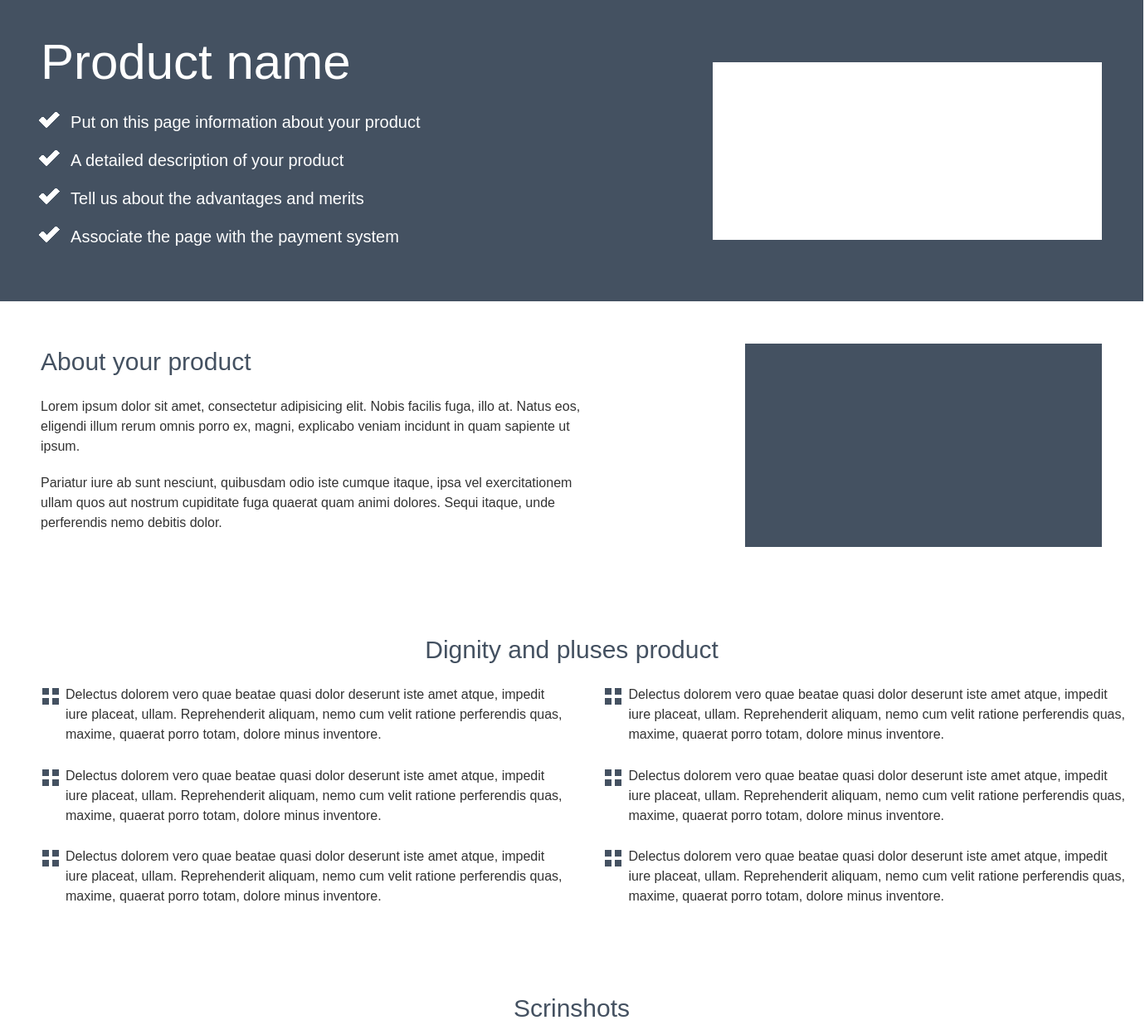
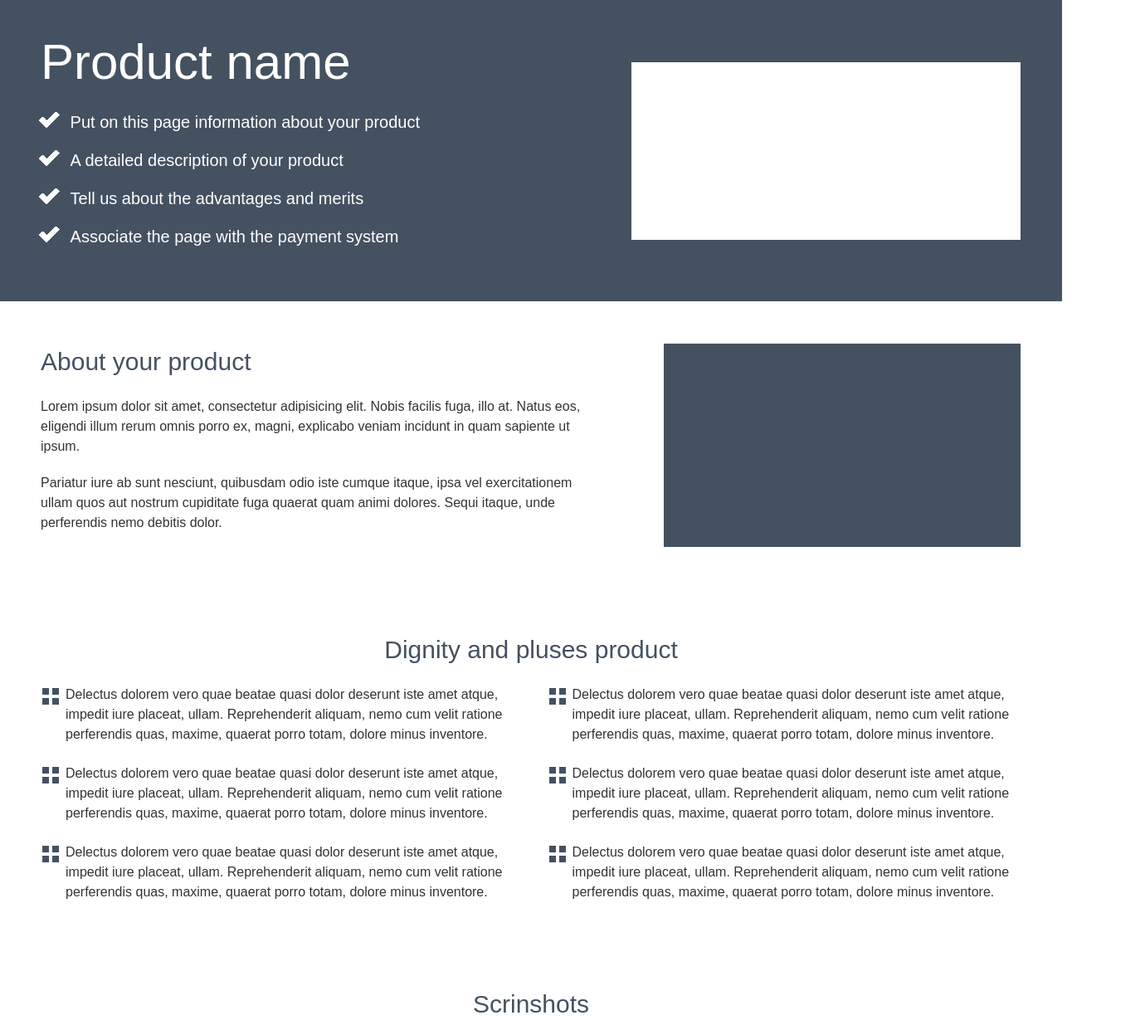
Before and after one commit to latiyMW/homework, a plain HTML site: page index.html in a window 1280 px wide. Shown: the top 1241 px of the page at 83% size, 1380 px wide, since content can reach past the window. Drawn offline with Linux system fonts and the light colour scheme.

Commit message:
added changes from comments 2

```diff
--- a/css/style.css
+++ b/css/style.css
@@ -9,6 +9,7 @@ body {
 .main-header {
 	width: 100%;
 	padding: 40px 49px;
+	box-sizing: border-box;
 	display: flex;
     justify-content: space-between;
     align-items: center;
@@ -22,7 +23,9 @@ body {
 	font-size: 60px;
 }
 .main-header-list {
+	margin-top: 20px;
 	padding-left: 30px;
+	box-sizing: border-box;
 	font-size: 20px;
 	line-height: 1.8;
 	list-style-image: url(../img/main-header-checkicon.png);
@@ -30,6 +33,9 @@ body {
 .main-header-list li {
 	margin: 10px 0 0 0;
 	padding-left: 1%;
+}
+.main-header-list li:first-child {
+	margin: 0;
 }
 .heading-all-main {
 	display: flex;
@@ -44,6 +50,7 @@ body {
 .about-product {
 	width: 100%;
 	padding: 50px 49px;
+	box-sizing: border-box;
 	display: flex;
     justify-content: space-between;
 }
@@ -59,6 +66,7 @@ body {
 .dignity {
 	width: 100%;
 	padding: 50px 49px;
+	box-sizing: border-box;
 }
 .dignity-title {
 	text-align: center;
@@ -67,6 +75,7 @@ body {
 	width: 100%;
 	margin: 20px 0 0 0;
 	padding-left: 30px;
+	box-sizing: border-box;
     display: flex;
     flex-wrap: wrap;
     justify-content: space-between;
@@ -97,6 +106,7 @@ body {
 .screenshots {
 	width: 100%;
 	padding: 50px 49px;
+	box-sizing: border-box;
 }
 .screenshots-title {
 	margin-bottom: 1%;
@@ -135,6 +145,7 @@ body {
 	padding: 50px;
 	padding-bottom: 30px;
 	width: 100%;
+	box-sizing: border-box;
 	display: flex;
 	flex-wrap: wrap;
 	justify-content: space-between;
@@ -185,6 +196,7 @@ body {
 .buy-it-now {
 	width: 100%;
 	padding: 50px;
+	box-sizing: border-box;
 }
 .prices-item {
 	width: 100%;
```
